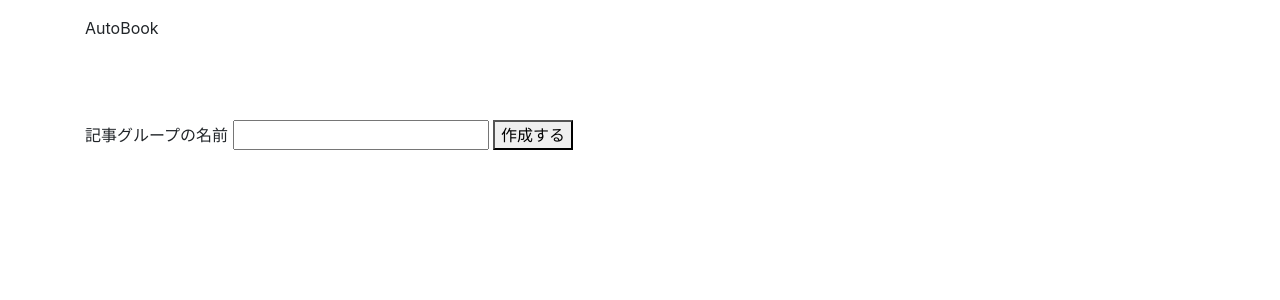
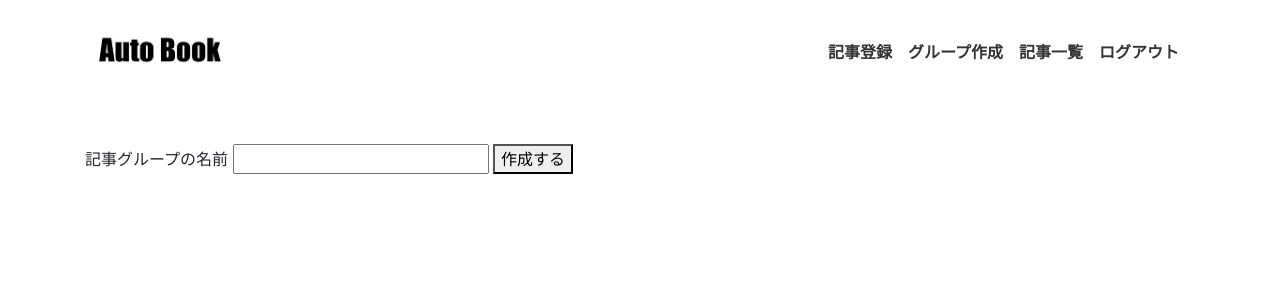
Before and after one commit to YutoMoriyasu/auto-book, a Flask app: page /groups/create in a window 1280 px wide. Shown: the top 300 px of the page. Run offline with Flask 2, Linux system fonts and the light colour scheme; a user stored in the database is signed in; some libraries are stand-ins or nearby versions.

Commit message:
ヘッダーメニュー作成

```diff
--- a/app/main.py
+++ b/app/main.py
@@ -16,7 +16,6 @@ main = Blueprint('main', __name__)
 def index():
   # TODO ユーザーに対して、登録しているグループの情報を取得する処理を記述する
   individual_groups = Group.query.filter_by(user_id = current_user.id)
-
   data = {}
   for individual_group in individual_groups:
     data[individual_group.id] = []
--- a/app/static/css/style.css
+++ b/app/static/css/style.css
@@ -1 +1,15 @@
 /* このファイルにページのスタイルに関する情報を記述する */
+
+header ul {
+  list-style: none;
+}
+
+header ul li a {
+  color: #333;
+  font-weight: bold;
+}
+
+header ul li a:hover {
+  color: #666;
+  text-decoration: underline #666;
+}
--- a/app/templates/base.html
+++ b/app/templates/base.html
@@ -6,11 +6,46 @@
   <meta name="viewport" content="width=device-width, initial-scale=1.0">
   <title>Document</title>
   <link rel="stylesheet" href="https://stackpath.bootstrapcdn.com/bootstrap/4.5.0/css/bootstrap.min.css" integrity="sha384-9aIt2nRpC12Uk9gS9baDl411NQApFmC26EwAOH8WgZl5MYYxFfc+NcPb1dKGj7Sk" crossorigin="anonymous">
+  <link rel="stylesheet" href="/static/css/style.css">
 </head>
 <body>
   <header class="py-3">
     <div class="container">
-      <p>AutoBook</p>
+      <div class="d-flex align-items-center justify-content-between">
+        <div>
+          <a href="/">
+            <img src="/static/img/logo.png" alt="" style="width: 150px;">
+          </a>
+        </div>
+        <div class="menu">
+          <ul class="d-md-flex align-items-center mb-0 mt-2">
+            {% if current_user.is_authenticated %}
+            <li class="mr-3">
+              <a href="{{ url_for('main.register_post') }}">記事登録</a>
+            </li>
+            <li class="mr-3">
+              <a href="{{ url_for('main.groups_create') }}">グループ作成</a>
+            </li>
+            <li class="mr-3">
+              <a href="{{ url_for('main.posts') }}">記事一覧</a>
+            </li>
+            {% endif %}
+            {% if not current_user.is_authenticated %}
+            <li class="mr-3">
+              <a href="{{ url_for('auth.signup') }}">ユーザー登録</a>
+            </li>
+            <li class="mr-3">
+              <a href="{{ url_for('auth.login') }}">ログイン</a>
+            </li>
+            {% endif %}
+            {% if current_user.is_authenticated %}
+            <li class="mr-3">
+              <a href="{{ url_for('auth.logout') }}">ログアウト</a>
+            </li>
+            {% endif %}
+          </ul>
+        </div>
+      </div>
     </div>
   </header>
   <main>
```
